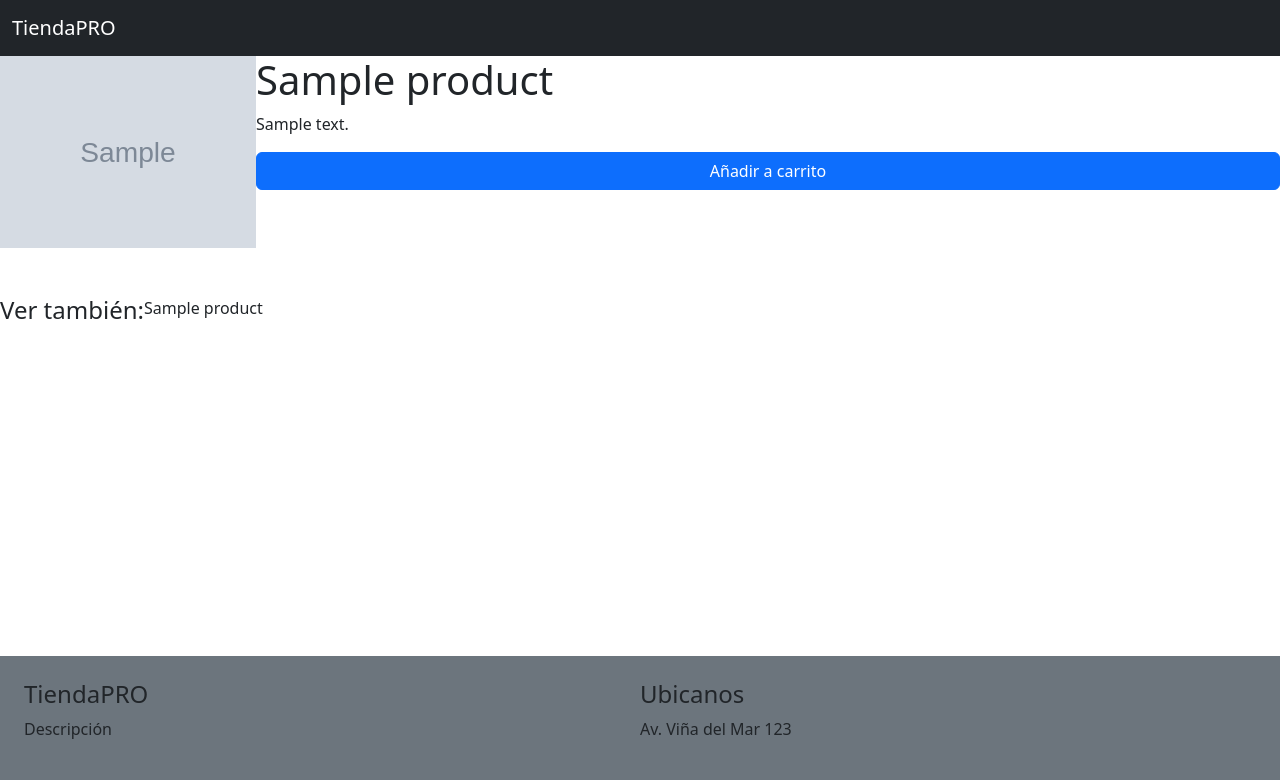
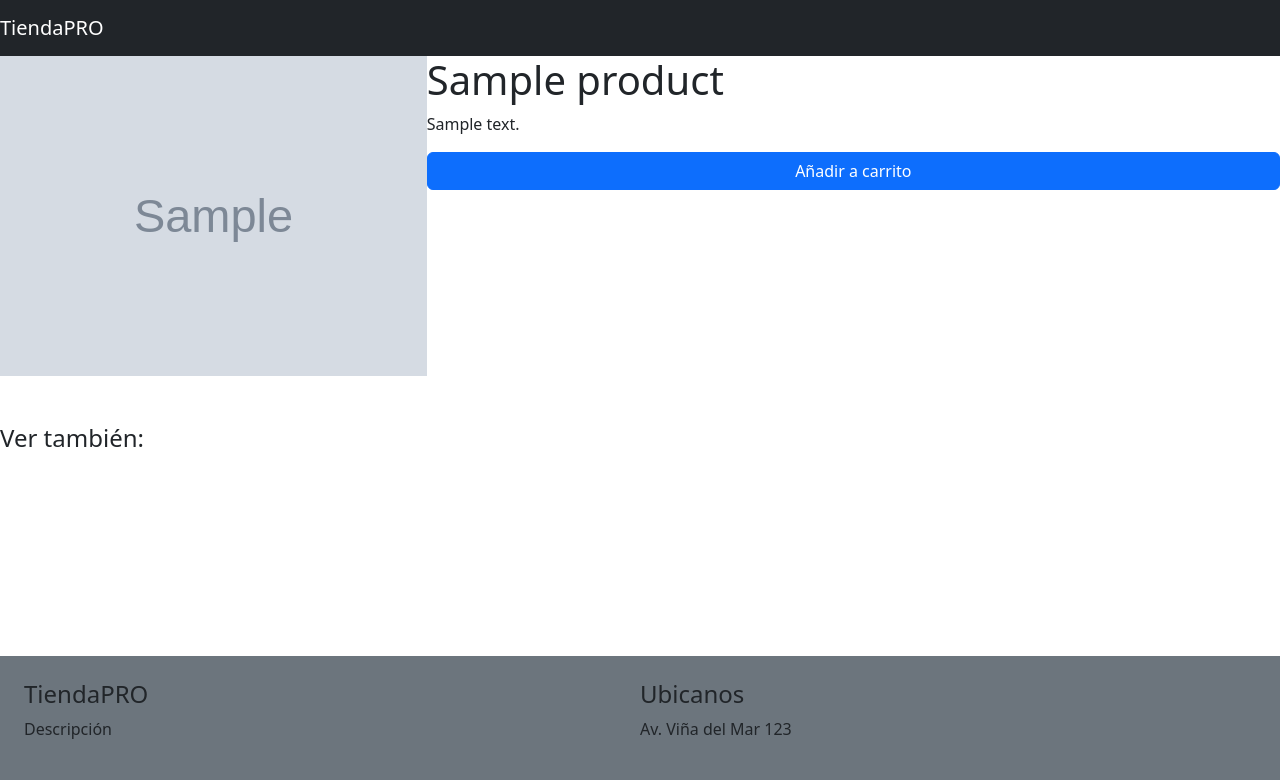
Before and after one commit to coniitav/tiendapro, a Django app: a page that uses templates/layout.html in a window 1280 px wide. Shown: the top 780 px of the page. Run offline with Django 5.2, Linux system fonts and the light colour scheme; tables that the repository leaves empty hold one stand-in row (values such as "Sample post"); grey boxes marked "Sample" are stand-in pictures.

Commit message:
detalles y estilos

```diff
--- /dev/null
+++ b/static/styles.css
@@ -0,0 +1,9 @@
+.container-fluid {
+    padding: 0px;
+    margin: 0px;
+}
+
+.container-fluid > main {
+    min-height: 75vh !important;
+    padding: 32px 16px
+}
--- a/templates/layout.html
+++ b/templates/layout.html
@@ -1,3 +1,4 @@
+{% load static %}
 <!DOCTYPE html>
 <html lang="en">
   	<head>
@@ -10,6 +11,7 @@
 		integrity="sha384-QWTKZyjpPEjISv5WaRU9OFeRpok6YctnYmDr5pNlyT2bRjXh0JMhjY6hW+ALEwIH"
 		crossorigin="anonymous"
 		/>
+		<link rel="stylesheet" href="{% static 'styles.css' %}" />
   	</head>
   	<body>
         <div class="container-fliud">
--- a/templates/tiendapp/product_detail.html
+++ b/templates/tiendapp/product_detail.html
@@ -1,20 +1,27 @@
 {% extends 'layout.html' %}
 {% block content %}
     <div class="d-flex">
-        <div class="w-25">
+        <div class="w-50">
             <img src="{{producto.image.url}}" style="width: 100%;" />
         </div>
         <div class="w-100 d-flex flex-column">
             <h1>{{producto.name}}</h1>
             <p>{{producto.description}}</p>
-            <a href="#" class="btn btn-primary"> Añadir a carrito</a>
+            <a href="/add_to_cart/{{producto.sku}}" class="btn btn-primary"> Añadir a carrito</a>
         </div>
     </div>
     <div class="d-flex mt-4 pt-4">
         <h4>Ver también:</h4>
-        <div class="d-flex">
+        <div class="d-flex flex-wrap row-cols-4">
             {% for extra in extras %}
-                <div>{{extra.name}}</div>
+                <div class="col">
+                    <div class="card">
+                        <a><img src="{{extra.thumbnail.url}}" style="width: 100%"/></a>
+                        <div class="card-body">
+                            <h3>{{extra.name}}</h3>
+                        </div>
+                    </div>
+                </div>
             {% endfor %}
         </div>
     </div>
--- a/tiendapp/urls.py
+++ b/tiendapp/urls.py
@@ -1,8 +1,9 @@
 from django.urls import path
-from .views import index, cart, detail
+from .views import index, cart, detail, add_to_cart
 
 urlpatterns = [
     path("", index, name="index"),
     path("cart", cart, name="cart"),
     path("product/<code>", detail, name="detail"),
+    path("add_to_cart/<code>", add_to_cart, name="add_to_cart"),
 ]
--- a/tiendapp/views.py
+++ b/tiendapp/views.py
@@ -1,4 +1,4 @@
-from django.shortcuts import render
+from django.shortcuts import render, redirect
 from .models import Product, ProductCategory
 
 # Create your views here.
@@ -19,14 +19,21 @@
 
 def detail(request, code):
     producto = Product.objects.get(sku = code)
-    categorias = [c.category_id for c in ProductCategory.objects.filter(product = producto)]
-    productos_categorias = ProductCategory.objects.filter(category__in = categorias)
-    extras = []
-    for pc in productos_categorias:
-        extras.append(pc.product)
+
+    categorias_relacionadas = ProductCategory.objects.filter(product = producto)
+    categorias_relacionadas_id = [rel.category.id for rel in categorias_relacionadas]
+
+    productos_sugeridos = ProductCategory.objects.filter(category__in = categorias_relacionadas_id).exclude(product = producto)
+
+    productos_sugeridos_id = [ss.product.id for ss in productos_sugeridos]
+
+    extras = Product.objects.filter(id__in = productos_sugeridos_id)
 
     context = {
         "producto": producto,
         "extras": extras
     }
     return render(request, "tiendapp/product_detail.html", context)
+
+def add_to_cart(request, code):
+    return redirect("/cart")
--- a/tiendapro/settings.py
+++ b/tiendapro/settings.py
@@ -121,6 +121,7 @@
 # https://docs.djangoproject.com/en/5.1/howto/static-files/
 
 STATIC_URL = 'static/'
+STATICFILES_DIRS = [BASE_DIR / "static"]
 
 # Default primary key field type
 # https://docs.djangoproject.com/en/5.1/ref/settings/#default-auto-field
```
